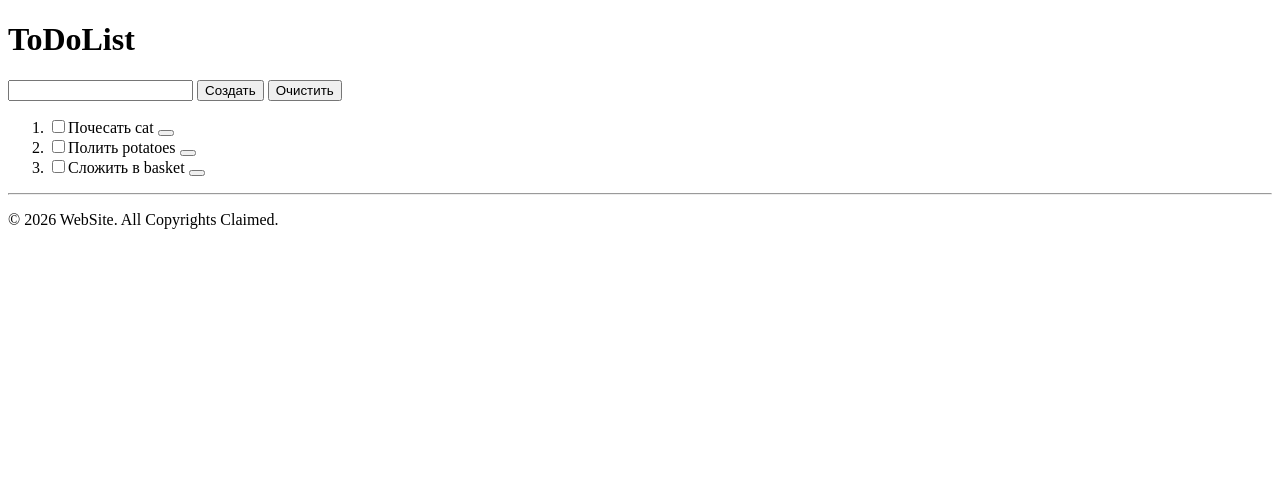
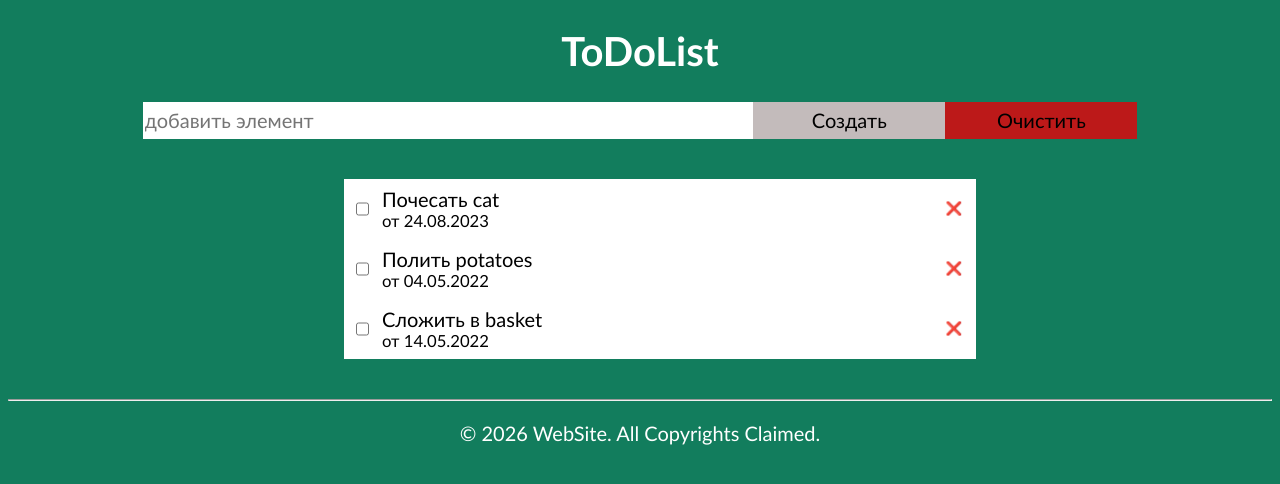
Before and after one commit to GeorgiySalosin/web-apps, a plain HTML site: page lab00/1.html in a window 1280 px wide. Drawn offline with Linux system fonts and the light colour scheme.

Commit message:
css lab.1

```diff
--- /dev/null
+++ b/lab00/1.css
@@ -0,0 +1,98 @@
+body {
+    background-color: rgb(18, 125, 93);
+    font-family: 'Gill Sans', 'Gill Sans MT', Calibri, 'Trebuchet MS', sans-serif;
+    font-size: 20px;
+}
+
+.MyH {
+    color: white;
+    text-align: center;
+}
+
+.MyInput{
+    display: flex;
+    flex-wrap: wrap;
+    justify-content: center;
+    width: 80%;
+    height: 37px;
+    margin: 0px auto;
+}
+
+.MyInput input {
+    width: 60%;
+    border: 0;
+
+    font-family: inherit;
+    font-size: inherit;
+}
+
+.MyInput button {
+    min-width: 90px;
+    width: 19%;
+    border: 0;
+
+    font-family: inherit;
+    font-size: inherit;
+}
+
+#createButton {
+    background-color: rgb(195, 187, 187);
+}
+
+#clearButton {
+    background-color: rgb(188, 25, 25);
+}
+
+ol {
+    list-style-type: none;
+    width: 50%;
+    margin: 40px auto;
+
+    font-family: inherit;
+    font-size: inherit;
+}
+
+ol li {
+    background-color: white;
+    display: flex;
+    justify-content: space-between;
+    align-items: center;
+    padding: 8px;
+}
+
+ol li:hover{
+    background-color: lightgray;
+}
+
+ol li:has(input:checked){
+    background-color: gray;
+}
+
+.MyLabel {
+    display: flex;
+    flex-direction: row;
+}
+
+.MyLabel:has(input:checked){
+    text-decoration: line-through;
+}
+
+.TaskText {
+    display: flex;
+    flex-direction: column;
+    margin: 0px 0px 0px 10px;
+}
+
+.SubTaskText {
+    text-decoration: wavy;
+}
+
+.site-footer {
+    text-align: center;
+    color: white;
+}
+
+.MyButton {
+    border: 0px;
+    background-color: inherit;
+}
--- a/lab00/1.html
+++ b/lab00/1.html
@@ -2,33 +2,49 @@
 <html lang="ru">
     <head>
         <link rel="icon" href="DefaultUser.jpg">
+        <link rel="stylesheet" type="text/css" href="1.css">
         <title>WebsiteTitle</title>
         <meta charset="UTF-8">
     </head>
     <body>
-        <h1>ToDoList</h1>
-    <input type="text"/>
-    <button>Создать</button>
-    <button>Очистить</button>
+    <h1 class="MyH">ToDoList</h1>
+    <div class="MyInput">
+        <input type="text" placeholder="добавить элемент"/>
+        <button id="createButton">Создать</button>
+        <button id="clearButton">Очистить</button>
+    </div>
     <ol>
         <li>
-            <label><input type="checkbox">Почесать cat</label>
-            <button></button>
+            <label class="MyLabel">
+                <input type="checkbox">
+                <span class="TaskText"> Почесать cat <sub class="SubTaskText">от 24.08.2023</sub>
+                </span>
+            </label>
+            <button class="MyButton">&#10060</button>
         </li>
         <li>
-            <label><input type="checkbox">Полить potatoes</label>
-            <button></button>
+            <label class="MyLabel">
+                <input type="checkbox">
+                <span class="TaskText"> Полить potatoes <sub>от 04.05.2022</sub>
+                </span>
+            </label>
+            <button class="MyButton">&#10060</button>
         </li>
         <li>
-            <label><input type="checkbox">Сложить в basket</label>
-            <button></button>
+            <label class="MyLabel">
+                <input type="checkbox">
+                <span class="TaskText"> Сложить в basket <sub>от 14.05.2022</sub>
+                </span>
+            </label>
+            <button class="MyButton">&#10060</button>
         </li>
     </ol>
     </body>
 
 
-    <footer>
-        <hr> <!-- This creates the horizontal line -->
+    <footer class="site-footer">
+        <hr class="footer-line">
+        <!-- This creates the horizontal line -->
         <p>&copy; 2026 WebSite. All Copyrights Claimed.</p>
     </footer>
 </html>
```
